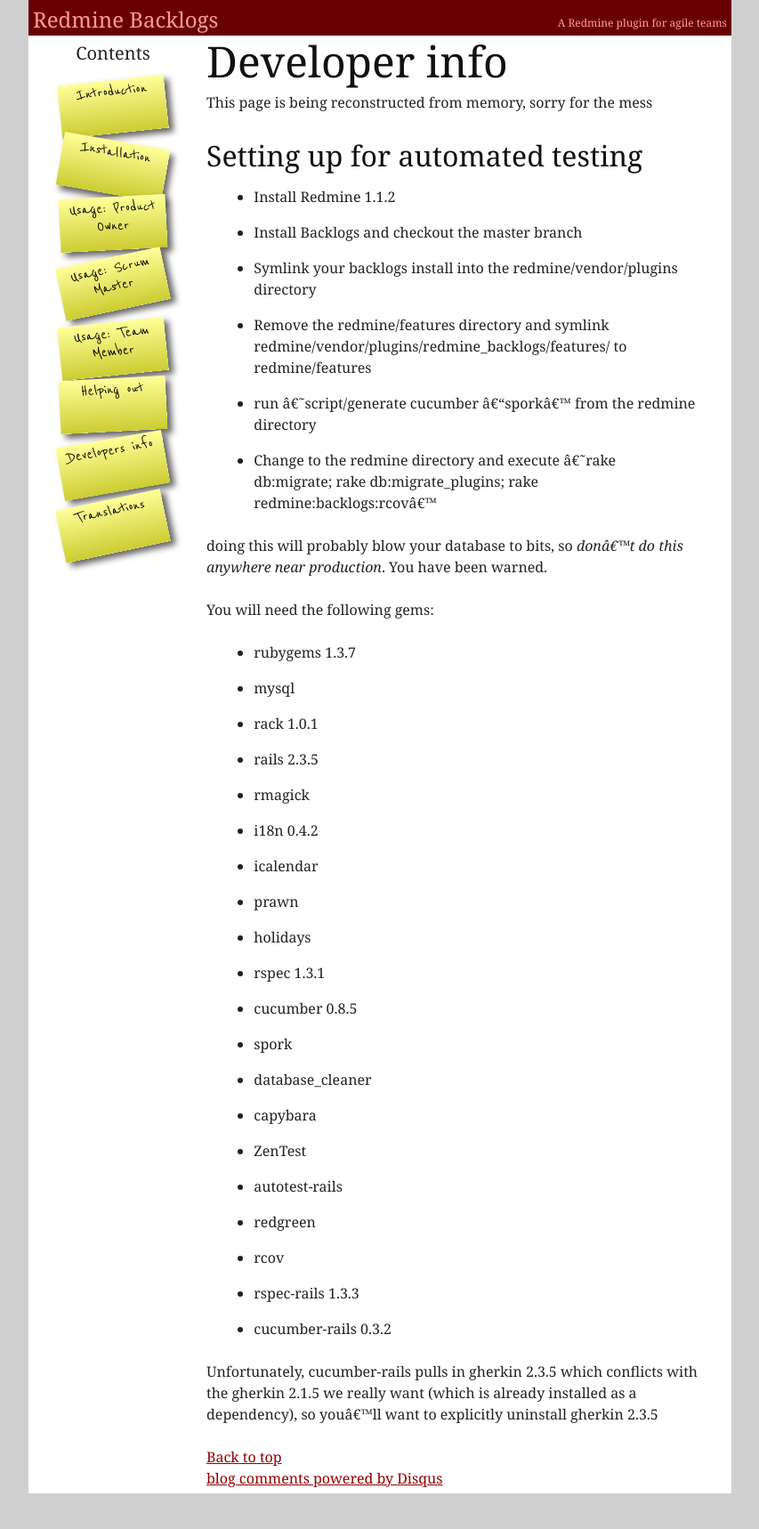
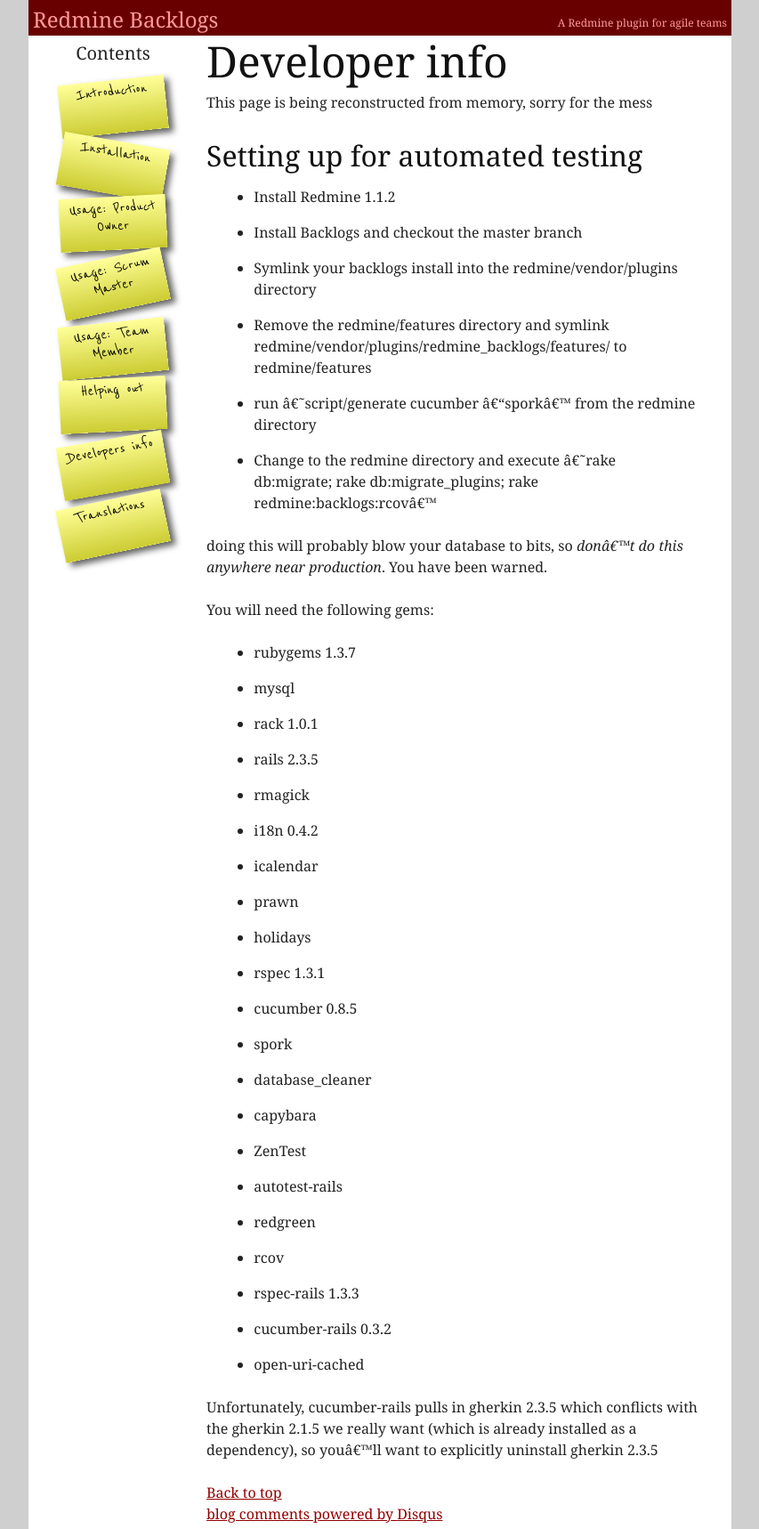
Before and after one commit to backlogs/www, a Jekyll site: the page built from _posts/en/1993-01-01-developers.markdown, in a window 1280 px wide. Shown: the whole page at 89% size, without its empty margins (213-1066 px from the left). Built offline with Jekyll 4.4.1, drawn with Linux system fonts in a browser that asks for light colours; nearby versions of some CDN libraries; comment, search, counter and statistics services are not loaded; before the commit the page ends 1678 px from its top, so only the background shows below that.

```diff
--- a/_posts/en/1993-01-01-developers.markdown
+++ b/_posts/en/1993-01-01-developers.markdown
@@ -41,5 +41,6 @@ You will need the following gems:
 * rcov
 * rspec-rails 1.3.3
 * cucumber-rails 0.3.2
+* open-uri-cached
 
 Unfortunately, cucumber-rails pulls in gherkin 2.3.5 which conflicts with the gherkin 2.1.5 we really want (which is already installed as a dependency), so you'll want to explicitly uninstall gherkin 2.3.5
--- a/_posts/en/1999-06-01-installation.textile
+++ b/_posts/en/1999-06-01-installation.textile
@@ -167,6 +167,7 @@ Backlogs requires a few gems to run properly. Make sure the following gems (and
 * icalendar
 * prawn
 * holidays
+* open-uri-cached
 
 h2. Install Backlogs
 
```
